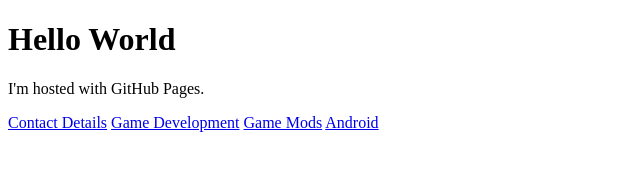
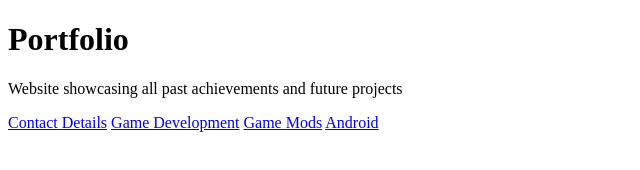
Before and after one commit to JasonWi11iams/JasonWi11iams.github.io, a plain HTML site: page index.html in a window 1280 px wide. Shown: the whole page, without its empty margins (0-640 px from the left). Drawn offline with Linux system fonts and the light colour scheme.

Commit message:
Updated home page

```diff
--- a/index.html
+++ b/index.html
@@ -2,8 +2,8 @@
 <html>
 <title>Jason Williams</title>
 <body>
-<h1>Hello World</h1>
-<p>I'm hosted with GitHub Pages.</p>
+<h1>Portfolio</h1>
+<p>Website showcasing all past achievements and future projects</p>
 <a href="/about/contactdetails.html">Contact Details</a>
 <a href="/games/games.html">Game Development</a>
 <a href="/mods/mods.html">Game Mods</a>
```
Also changed, not shown: about/contactdetails.html (+1 -0 lines).
